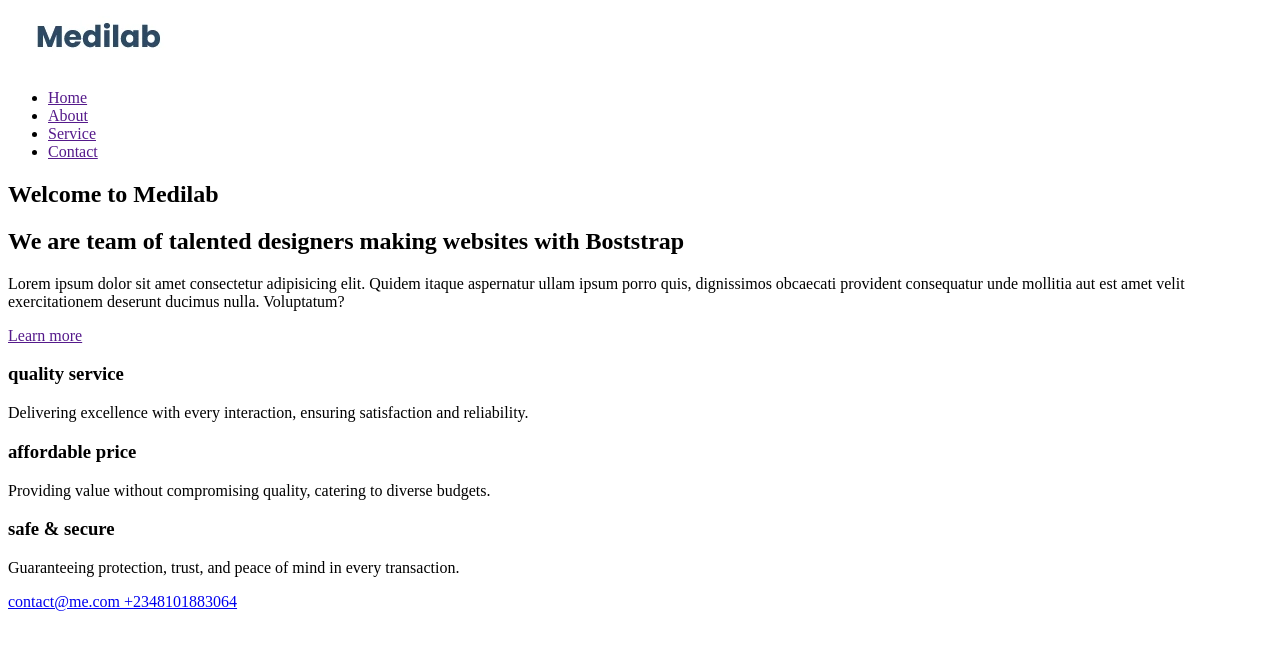
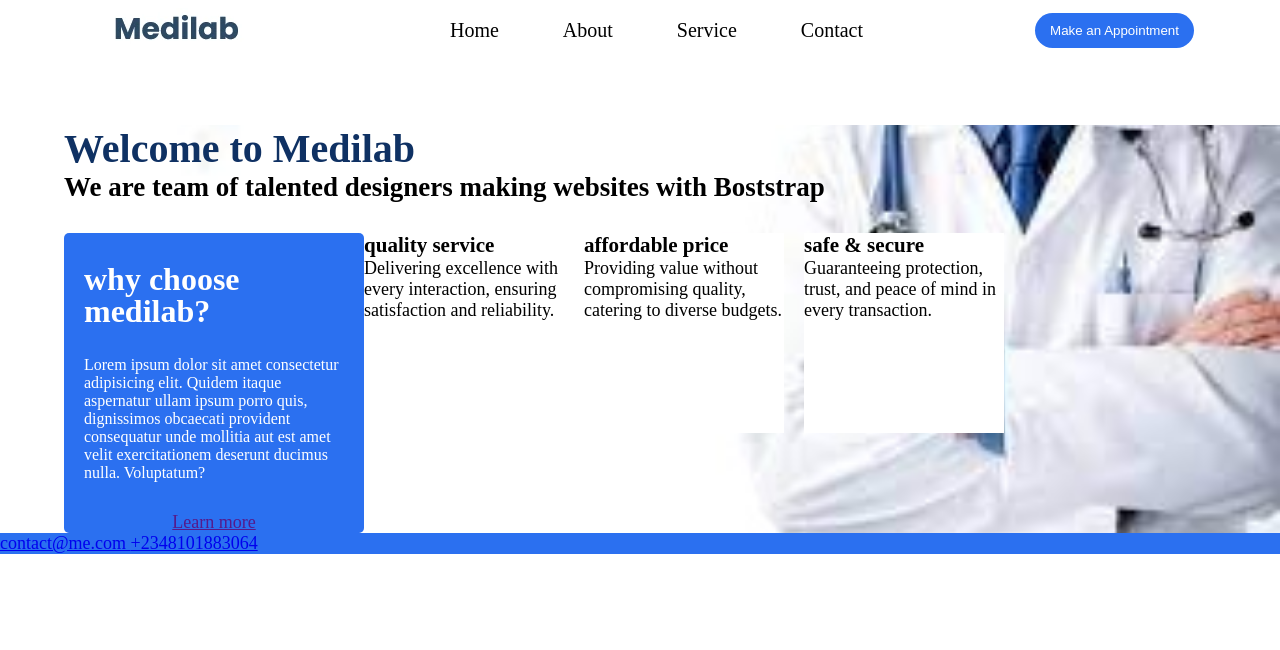
Before and after one commit to akin-holo/3mtt_dareyIO_HTML_mini-02, a plain HTML site: page index.html in a window 1280 px wide. Drawn offline with Linux system fonts and the light colour scheme.

Commit message:
Apply CSS
Applied styles to the markup

```diff
--- a/index.html
+++ b/index.html
@@ -4,8 +4,12 @@
    <meta charset="UTF-8">
    <meta name="viewport" content="width=device-width, initial-scale=1.0">
    <title>Responsive Lading Page Design | 3MTT-DareyIO</title>
+   <meta name="description" content="3MTT-DareyIO project page - Solution to mini-project-2">
 
-   <link rel="icon" type="image/x-icon" href="https://github.com/akin-holo/image-preview/blob/main/logo.png?raw=true">
+   <link rel="icon" type="image/x-icon" href="https://github.com/akin-holo/image-preview/blob/main/logo.png?raw=true"/>
+   <link rel="stylesheet" href="https://cdnjs.cloudflare.com/ajax/libs/font-awesome/6.7.2/css/all.min.css" integrity="sha512-Evv84Mr4kqVGRNSgIGL/F/aIDqQb7xQ2vcrdIwxfjThSH8CSR7PBEakCr51Ck+w+/U6swU2Im1vVX0SVk9ABhg==" crossorigin="anonymous" referrerpolicy="no-referrer" />
+   <link rel="stylesheet" href="style.css">
+
 
 
     <!-- facebook-->
@@ -26,22 +30,25 @@
 <body>
    <header>
       <nav>
-         <img src="asset/medilab-logo.png" alt="medilab logo">
+         <img src="asset/medilab-logo.png" alt="medilab logo"/>
          <ul>
             <li><a href="">Home</a></li>
             <li><a href="">About</a></li>
             <li><a href="">Service</a></li>
             <li><a href="">Contact</a></li>
          </ul>
+         <button>Make an Appointment</button>
       </nav>
    </header>
 
    <main>
-      <section class="hero-section">
       <h1>Welcome to Medilab</h1>
       <h2>We are team of talented designers making websites with Boststrap</h2>
 
-         <div class="why-medilab">
+      <div style="display: flex; margin: 30px auto auto 5%;">
+         <section class="hero-section">
+            <div class="why-medilab-card">
+               <h3>why choose medilab?</h3>
                <p>Lorem ipsum dolor sit amet consectetur adipisicing elit. Quidem itaque aspernatur ullam ipsum porro quis, dignissimos obcaecati provident consequatur unde mollitia aut est amet velit exercitationem deserunt ducimus nulla. Voluptatum?</p>
                <a href="">Learn more</a>
             </div>
@@ -61,6 +68,7 @@
                <p>Guaranteeing protection, trust, and peace of mind in every transaction.</p>
             </div>
          </section>
+      </div>
    </main>
 
    <footer>
--- /dev/null
+++ b/style.css
@@ -0,0 +1,104 @@
+* {
+   margin: 0;
+   padding: 0;
+}
+body {
+   margin: 0;
+   font-weight: 400;
+   font-size: 18px;
+}
+
+header {
+   margin: 0;
+}
+nav {
+   display: flex;
+   justify-content: space-around;
+   align-items: center;
+}
+ul {
+   display: flex;
+   list-style: none;
+   gap: 4rem;
+}
+li a {
+   color:#000;
+   text-decoration: none;
+   font-size: 20px;
+}
+li a:hover {
+   color: rgb(36, 116, 148);
+   border-bottom: 2px solid rgb(36, 116, 148);
+   transition: 0.3s;
+}
+
+button {
+   color: white;
+   padding: 10px 15px;
+   background-color: rgb(43, 112, 240);
+   border: none;
+   border-radius: 20px;
+}
+
+main {
+   margin: 4rem 0 0 0;
+   background-image: url("asset/doctor.jpg");
+   background-position: center;
+   background-repeat: no-repeat;
+   background-size: cover;
+}
+h1 {
+   color: rgb(15, 49, 99);
+   margin-left: 5%;
+   font-size: 2.5rem;
+}
+h2 {
+   margin-left: 5%;
+}
+
+.why-medilab-card {
+   display: flex;
+   flex-direction: column;
+   justify-content: center;
+   align-items: center;
+   color: #fff;
+   width: 300px;
+   height: 300px;
+   background-color: rgb(43, 112, 240);
+   border-radius: 5px;
+}
+.why-medilab-card h3 {
+   margin: auto  auto 0 20px;
+   line-height: 1;
+   font-weight: bolder;
+   font-size: 2rem;
+}
+.why-medilab-card p {
+   margin: auto 20px;
+   font-size: 16px;
+}
+
+.features {
+   display: flex;
+   gap: 20px;
+}
+.quality-service,
+.afford-price,
+.safe {
+   width: 200px;
+   height: 200px;
+   background-color: #fff;
+}
+
+
+
+footer {
+   color: #fff;
+   background-color: rgb(43, 112, 240);
+   /* margin: 20px 0; */
+   /* padding: 10px 0; */
+}
+
+/* section + section {
+   margin: 5%;
+} */
```
Also changed, not shown: asset/doctor.jpg (added). Lines whose indentation alone changed are shown as unchanged.
